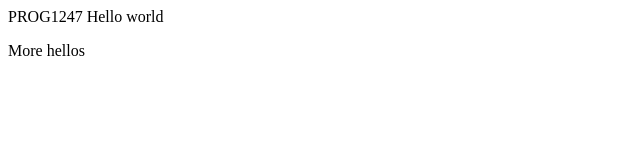
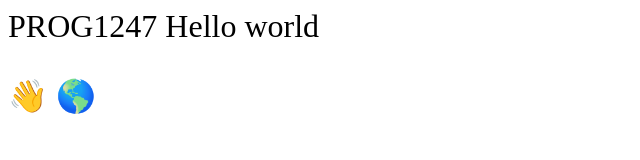
Before and after one commit to jonchampagne/prog1247, a plain HTML site: page index.html in a window 1280 px wide. Shown: the whole page, without its empty margins (0-640 px from the left). Drawn offline with Linux system fonts and the light colour scheme.

Commit message:
Added emojis

```diff
--- a/index.html
+++ b/index.html
@@ -1,13 +1,18 @@
 <html>
   <head>
     <title>Hello world!</title>
+    <style type="text/css">
+      .hello{
+        font-size: 200%;
+      }
+    </style>
   </head>
   <body>
-    <p>
+    <p class="hello">
       PROG1247 Hello world
     </p>
-    <p>
-      More hellos
+    <p class="hello">
+      👋 🌎
     </p>
   </body>
 </html>
```
